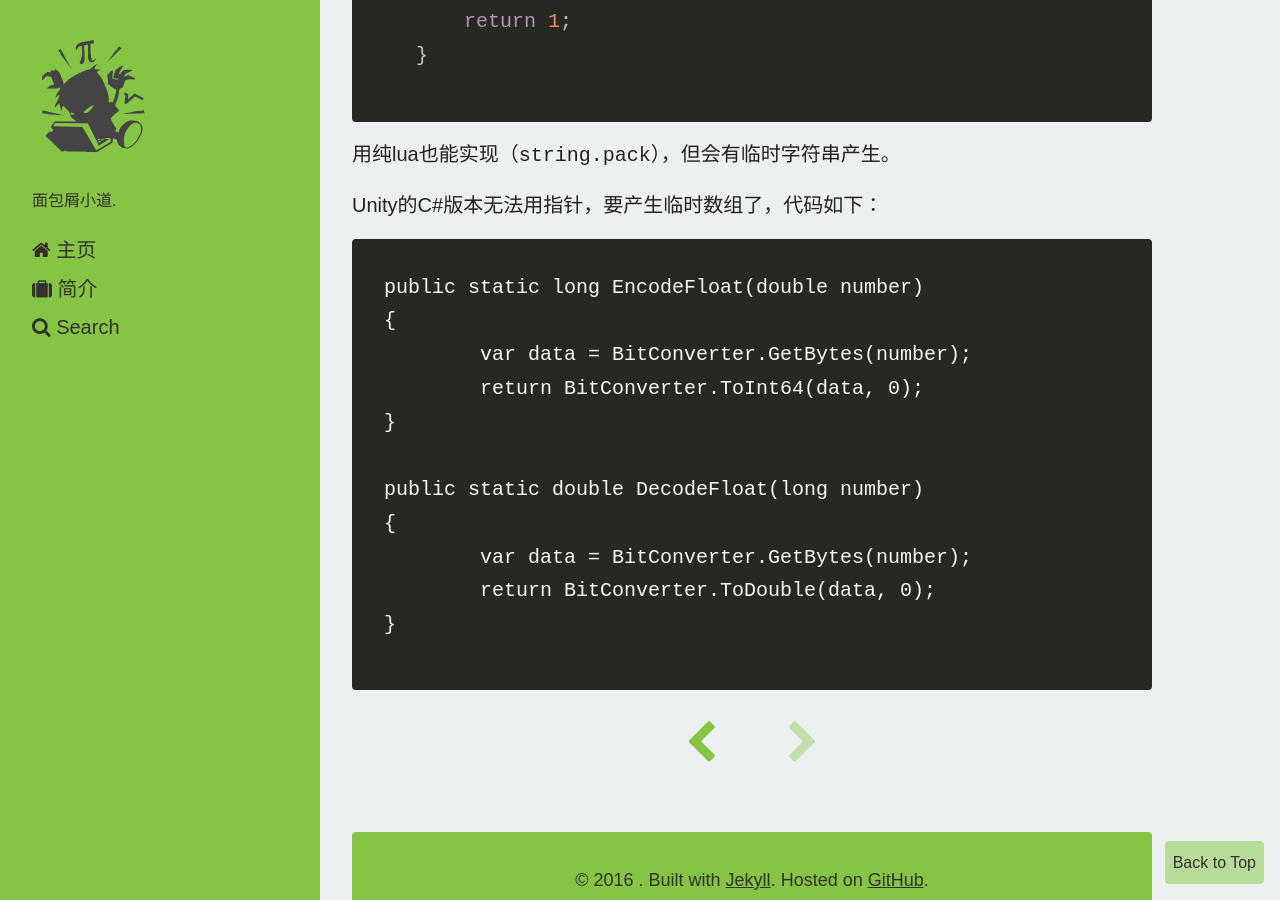
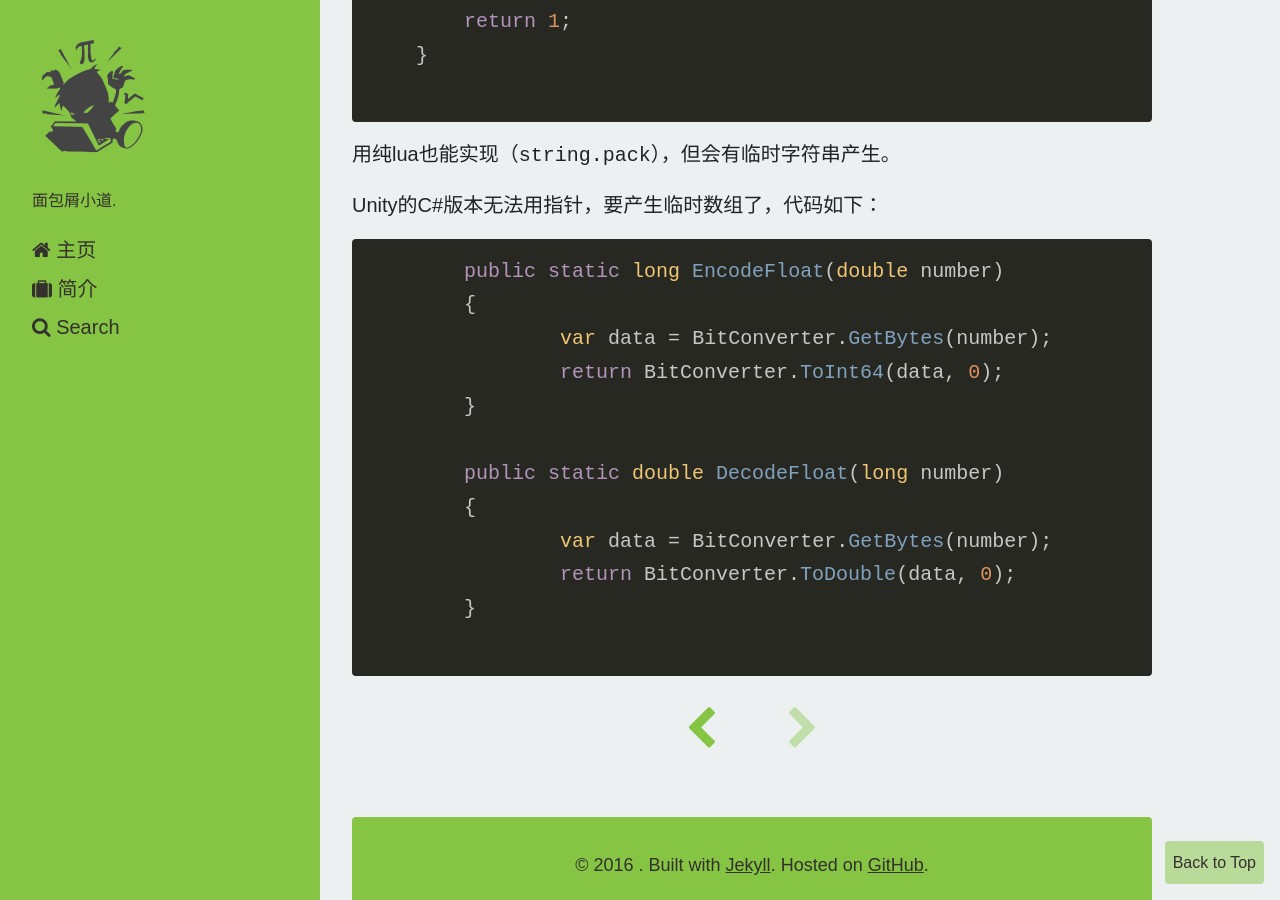
Before and after one commit to dpull/dpull.github.io, a Jekyll site: the page built from _posts/program/2016-03-26-sproto_support_float.md, in a window 1280 px wide and 900 px high, scrolled down 1058 px. Built offline with Jekyll 4.4.1, drawn with Linux system fonts in a browser that asks for light colours; nearby versions of some CDN libraries; comment, search, counter and statistics services are not loaded.

Commit message:
Update 2016-03-26-sproto_support_float.md

```diff
--- a/_posts/program/2016-03-26-sproto_support_float.md
+++ b/_posts/program/2016-03-26-sproto_support_float.md
@@ -13,7 +13,7 @@ tags: []
 
 因为使用频率挺高，使用转为字符串再转回来性能损失挺大，想想直接转为int比较好，代码如下:
 
-    {% highlight lua %}
+    {% highlight c %}
     static int lua_encode_float(lua_State* L) {
         assert(sizeof(int64_t) == sizeof(double));
 
@@ -40,6 +40,7 @@ tags: []
 
 Unity的C#版本无法用指针，要产生临时数组了，代码如下：
 
+        {% highlight c# %}
 	public static long EncodeFloat(double number)
 	{
 		var data = BitConverter.GetBytes(number);
@@ -51,3 +52,4 @@ Unity的C#版本无法用指针，要产生临时数组了，代码如下：
 		var data = BitConverter.GetBytes(number);
 		return BitConverter.ToDouble(data, 0);
 	}
+       {% endhighlight %}
```
